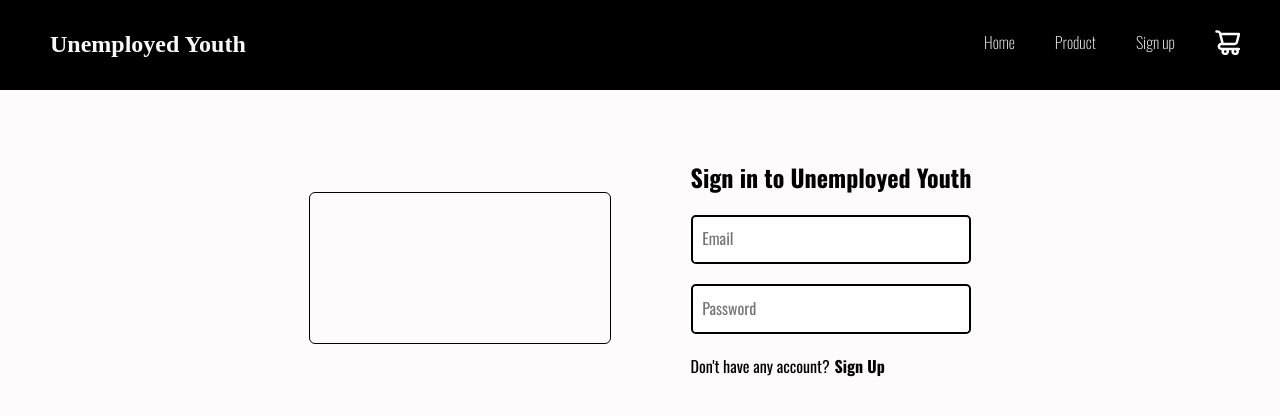
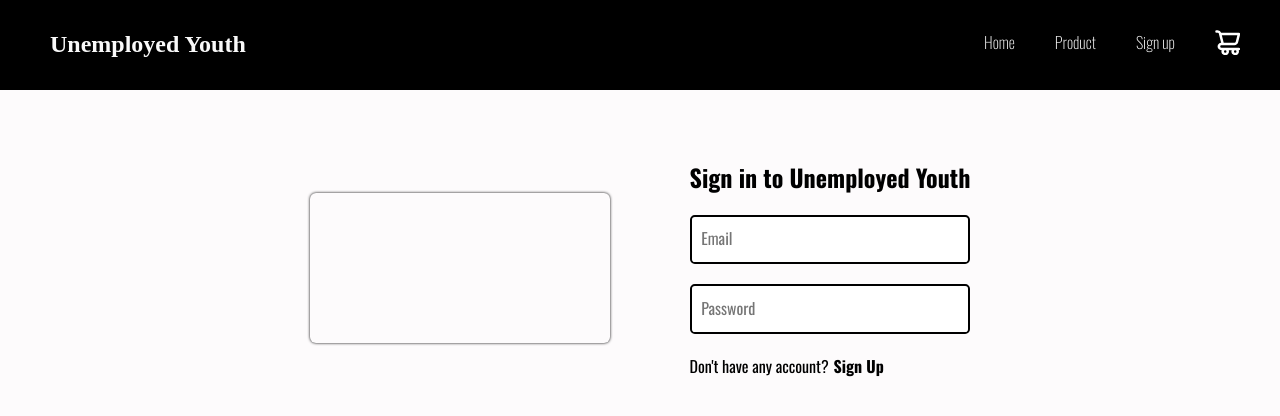
Before and after one commit to cihandundar/add-to-cart, a React (Create React App) app: page /login in a window 1280 px wide. Shown: the top 416 px of the page. Built offline with nearby package versions, Linux system fonts and the light colour scheme.

Commit message:
added shadow effect to video

```diff
--- a/src/styles/pages/_login.scss
+++ b/src/styles/pages/_login.scss
@@ -14,7 +14,9 @@
     align-items: center;
     justify-content: center;
     > video {
-      border: 1px solid #000;
+      -webkit-box-shadow: 0px 0px 3px 0px rgba(0, 0, 0, 1);
+      -moz-box-shadow: 0px 0px 3px 0px rgba(0, 0, 0, 1);
+      box-shadow: 0px 0px 3px 0px rgba(0, 0, 0, 1);
       border-radius: 6px;
     }
   }
```
